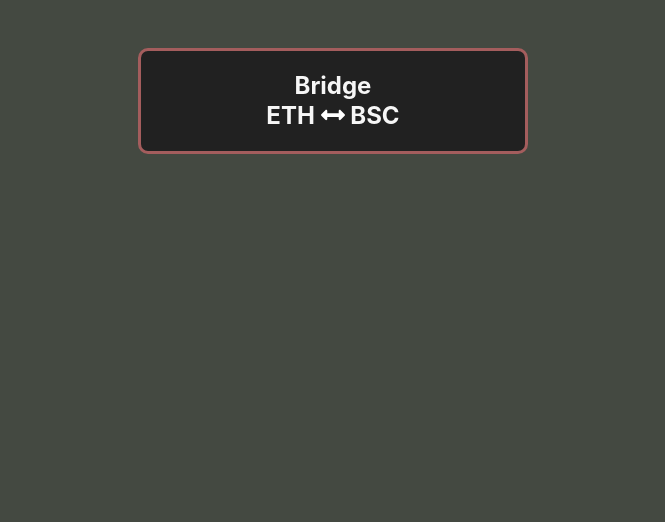
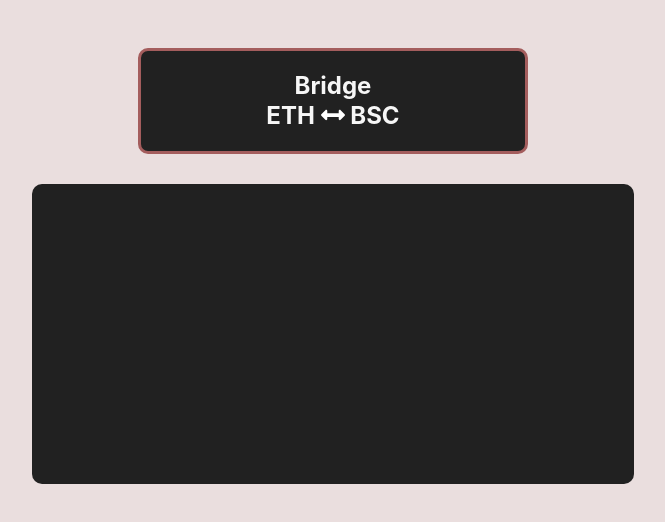
Before and after one commit to Sam44323/BSC-ETH-Bridge, a React (Create React App) app in the folder bridge-frontend/: page / in a window 1280 px wide. Shown: the top 522 px of the page, without its empty margins (307-972 px from the left). Built offline with nearby package versions, Linux system fonts and the light colour scheme.

Commit message:
add: added initial stylings for the container for bridge

```diff
--- a/bridge-frontend/src/index.scss
+++ b/bridge-frontend/src/index.scss
@@ -5,7 +5,7 @@ body {
     sans-serif;
   -webkit-font-smoothing: antialiased;
   -moz-osx-font-smoothing: grayscale;
-  background-color: #444941;
+  background-color: #eadede;
 }
 
 code {
--- a/bridge-frontend/src/styles/container/BridgeContainer.module.scss
+++ b/bridge-frontend/src/styles/container/BridgeContainer.module.scss
@@ -1,2 +1,10 @@
 .BridgeContainer {
+  min-width: 300px;
+  max-width: 47%;
+  margin: 0 auto;
+  margin-top: 30px;
+  border-radius: 10px;
+  min-height: 300px;
+  background-color: #fff;
+  background-color: #212121;
 }
```
